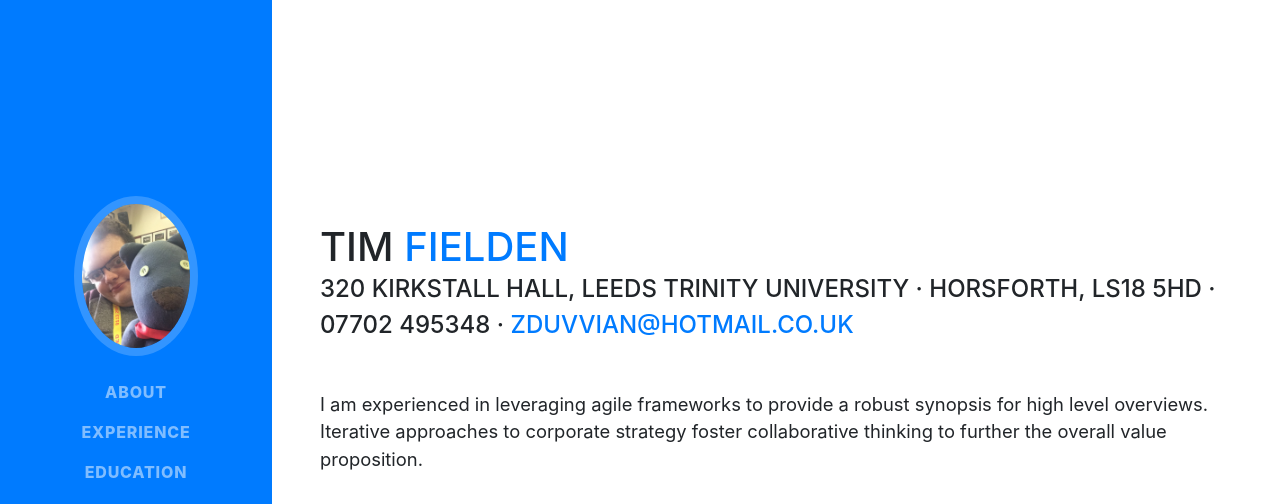
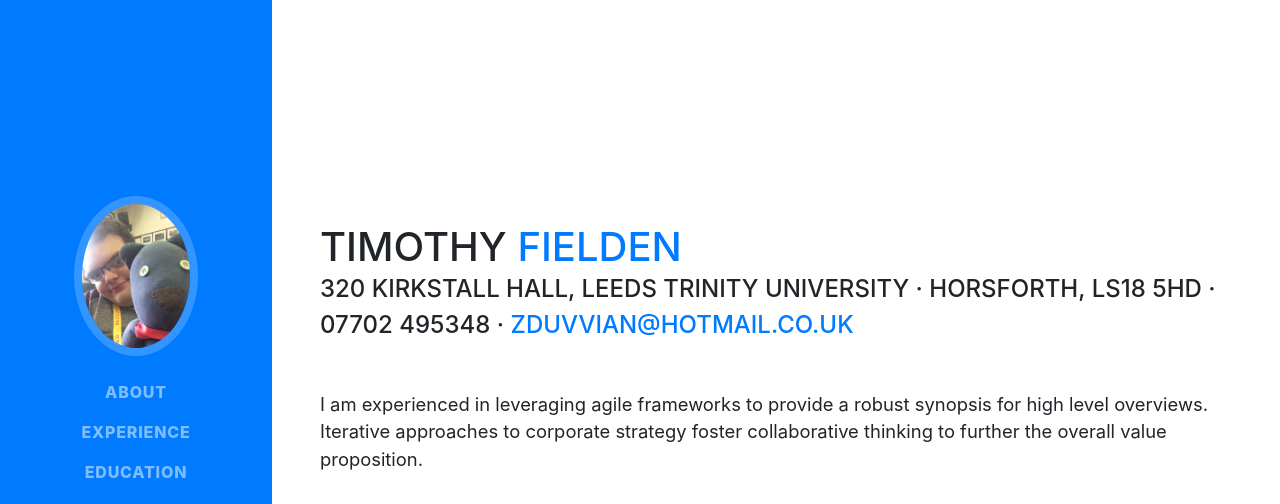
Before and after one commit to TimDFielden/TimDFielden.github.io, a website with bundled scripts: page index.html in a window 1280 px wide. Shown: the top 504 px of the page. Built offline with nearby package versions, Linux system fonts and the light colour scheme; a web font is replaced by a local one.

Commit message:
update name

```diff
--- a/index.html
+++ b/index.html
@@ -63,7 +63,7 @@
 
       <section class="resume-section p-3 p-lg-5 d-flex d-column" id="about">
         <div class="my-auto">
-          <h1 class="mb-0">Tim
+          <h1 class="mb-0">Timothy
             <span class="text-primary">Fielden</span>
           </h1>
           <div class="subheading mb-5">320 Kirkstall Hall, Leeds Trinity University · Horsforth, LS18 5HD · 07702 495348 ·
```
